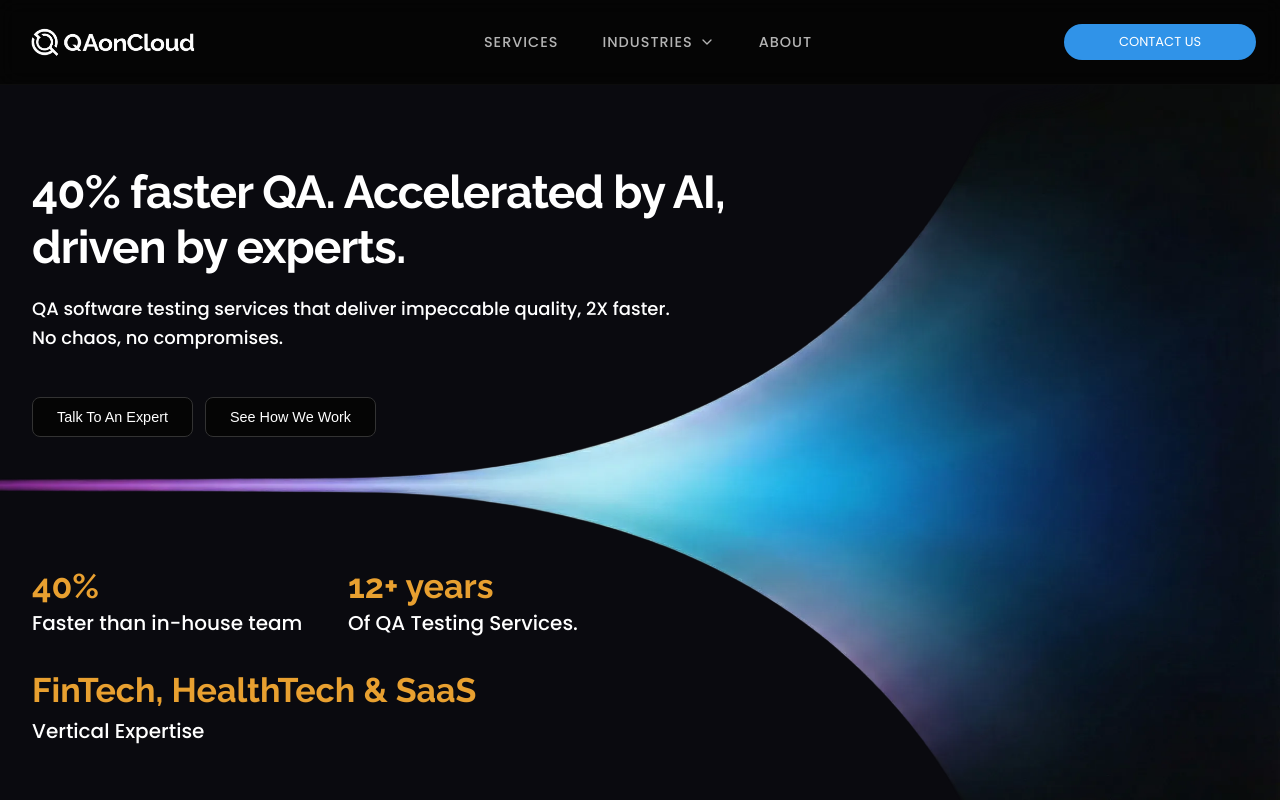
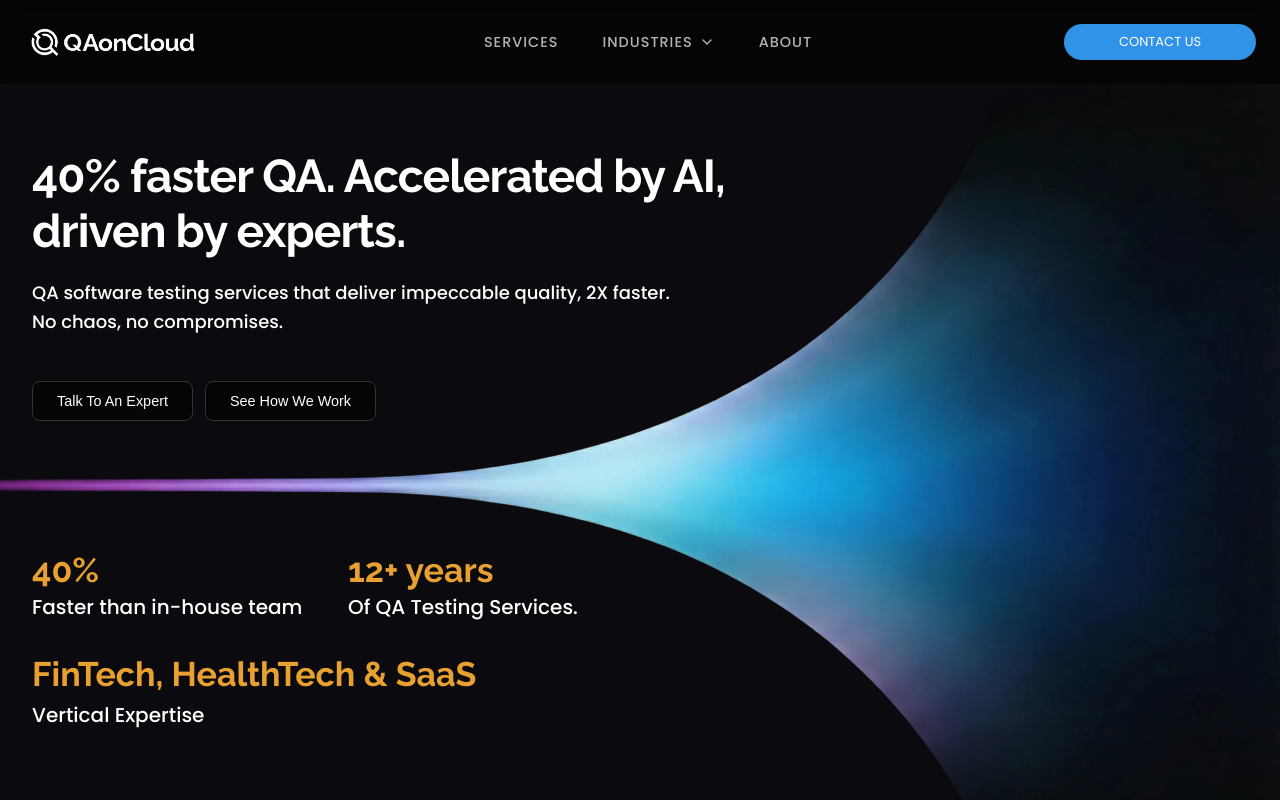
Before and after one commit to whitedevil1233rrffrfrrferf/QAoncloud-Typescript, a Next.js app: page / in a window 1280 px wide. Shown: the top 800 px of the page. Built offline with nearby package versions, Linux system fonts and the light colour scheme.

Commit message:
home_padding_red

```diff
--- a/src/components/HomePage/HeroSection/HeroSection.module.css
+++ b/src/components/HomePage/HeroSection/HeroSection.module.css
@@ -29,7 +29,7 @@
   width: 100%;
   max-width: 1400px;
   margin: 0 auto;
-  padding: 5rem 2rem 4rem;
+  padding: 4rem 2rem 4rem;
   display: flex;
   flex-direction: column;
   gap: 0;
```
